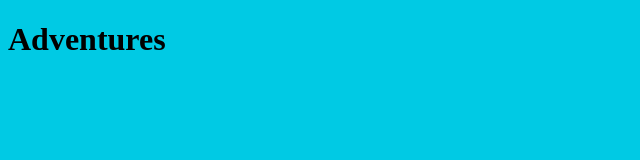
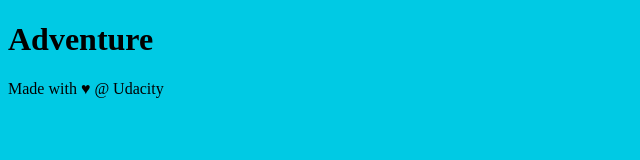
Before and after one commit to saishiva024/Udacity-GIT-Course, a plain HTML site: page index.html in a window 1280 px wide. Shown: the whole page, without its empty margins (0-640 px from the left). Drawn offline with Linux system fonts and the light colour scheme.

Commit message:
Add container and footer

```diff
--- a/index.html
+++ b/index.html
@@ -8,9 +8,20 @@
     <link rel="stylesheet" href="css/app.css">
 </head>
 <body>
+
     <header>
-    <h1>Adventures</h1>
+        <h1>Adventure</h1>
     </header>
+
+    <div class="container">
+        <main>
+
+        </main>
+    </div>
+
+    <footer>
+        Made with ♥ @ Udacity
+    </footer>
     <script src="js/app.js"></script>
 </body>
 </html>
```
